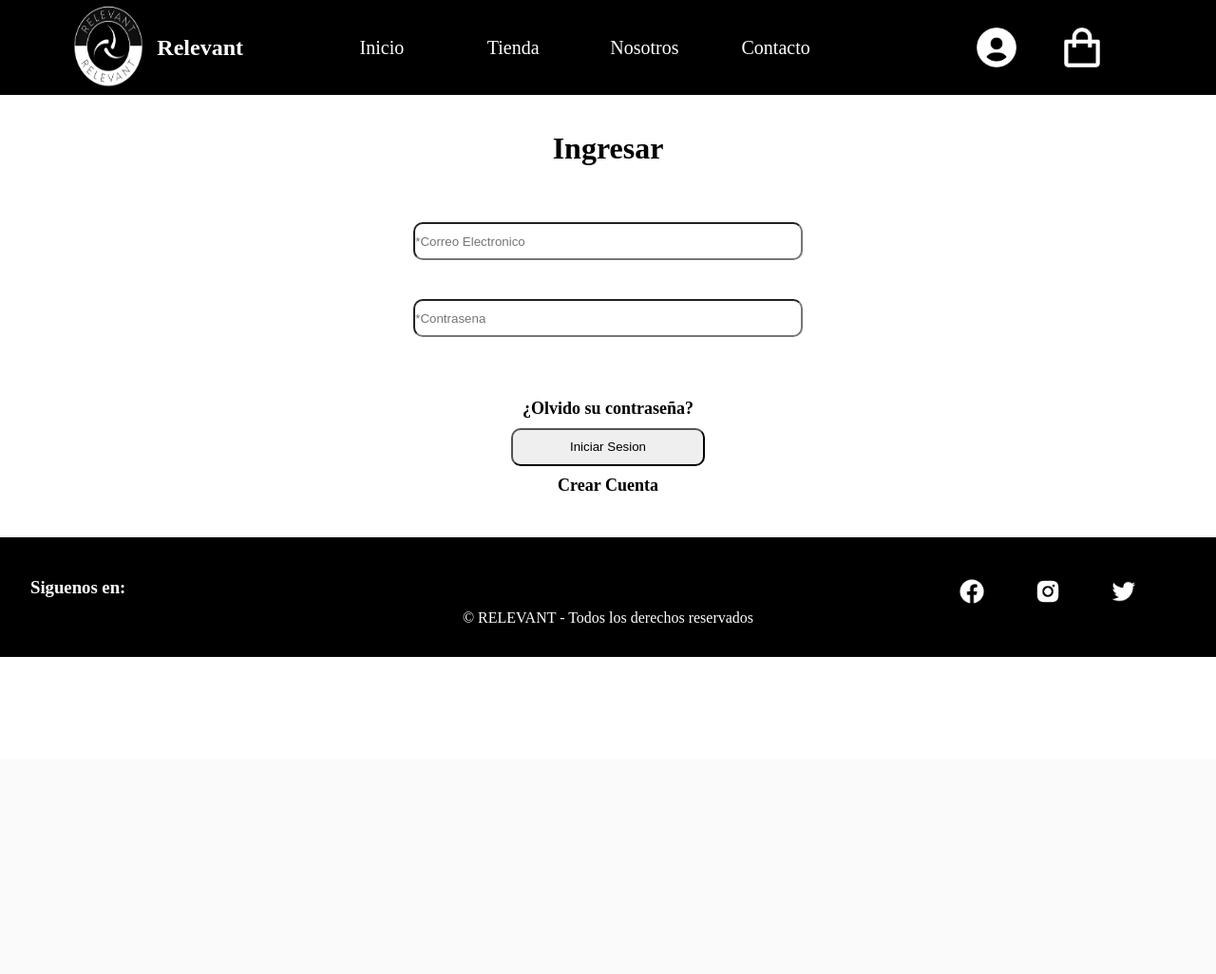
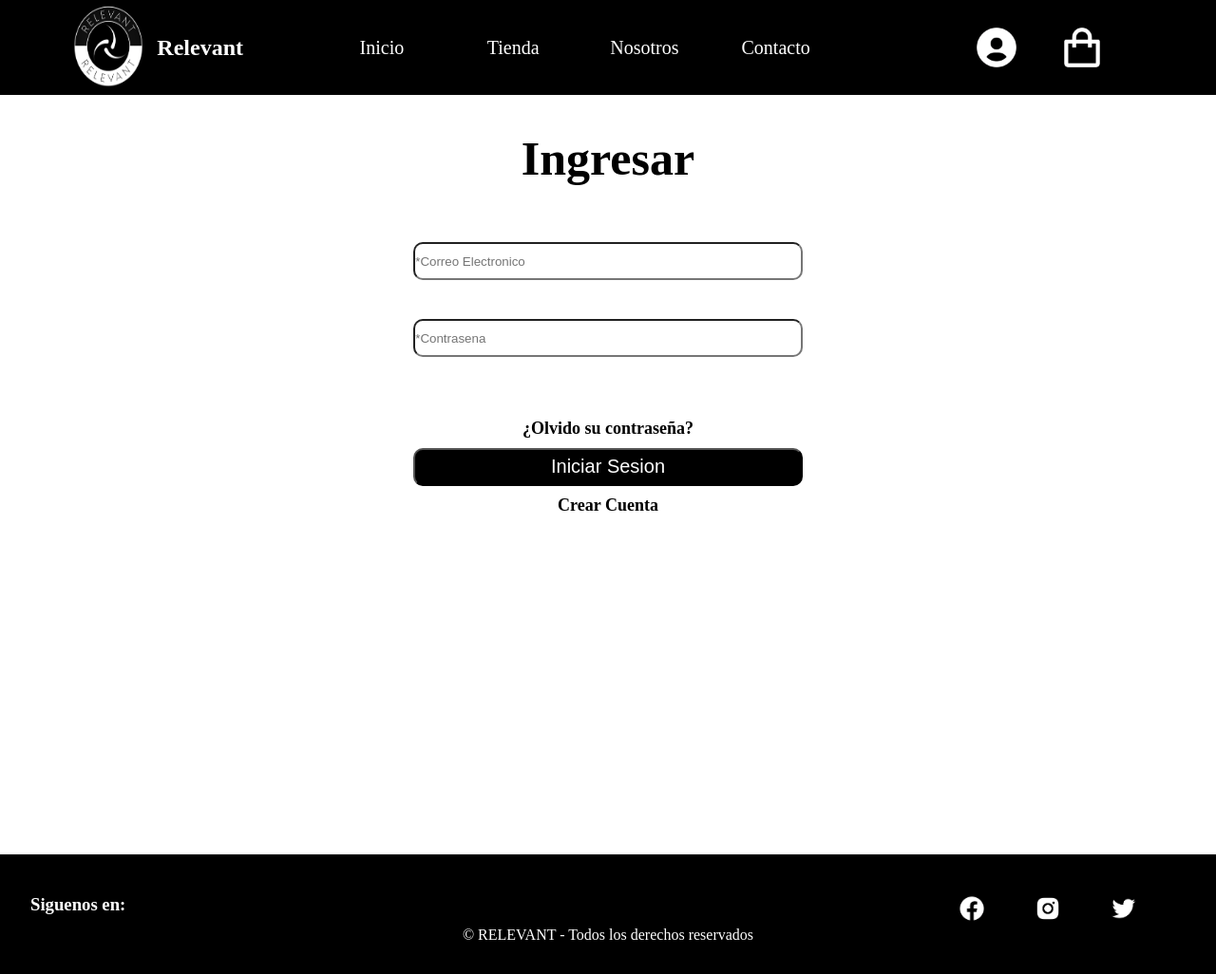
Before and after one commit to Erick2509/Relevant, a PHP site: page /ini_sesion.php in a window 1280 px wide. Shown: the whole page at 95% size. Before the commit the page ends 692 px from the top, so only its background shows below. Run offline with PHP 8.4, Linux system fonts and the light colour scheme.

Commit message:
actualizacion

```diff
--- a/Envio.php
+++ b/Envio.php
@@ -1,5 +1,5 @@
 <!DOCTYPE html>
-<html lang="en">
+<html lang="es">
 
 <head>
   <meta charset="UTF-8">
--- a/css/style_envio.css
+++ b/css/style_envio.css
@@ -36,7 +36,7 @@
 
 /*migas*/
 .contenido_pago .migas_pan {
-  width: 38%;
+  width: 40%;
   overflow: auto;
   padding-left: 31%;
   padding-right: 31%;
--- a/css/style_ini.css
+++ b/css/style_ini.css
@@ -2,10 +2,12 @@
 .crear_cuenta h1 {
   text-align: center;
   padding: 3% 0;
+  font-size: 50px;
 }
 .crear_cuenta {
   width: 100%;
   text-align: center;
+  min-height: 100vh;
 }
 .crear_cuenta p {
   width: 100%;
@@ -40,9 +42,21 @@
   padding: 1% 0;
 }
 .crear_cuenta .ini_crear .iniciar_sesion a input {
-  width: 20%;
+  width: 40%;
+  font-size: 20px;
   cursor: pointer;
+  background-color: #000000;
+  color: #ffffff;
 }
+.crear_cuenta .ini_crear h3:hover {
+  text-decoration: underline;
+}
+.crear_cuenta .ini_crear .iniciar_sesion a input:hover {
+  background-color: #ffffff;
+  color: #000000;
+  border: solid 2px #000000;
+}
+
 .error {
   width: 100%;
   color: red;
--- a/css/style_pago.css
+++ b/css/style_pago.css
@@ -36,7 +36,7 @@
 
 /*migas*/
 .contenido_pago .migas_pan {
-  width: 38%;
+  width: 40%;
   overflow: auto;
   padding-left: 31%;
   padding-right: 31%;
--- a/ini_sesion.php
+++ b/ini_sesion.php
@@ -11,7 +11,7 @@
       <input name="correo" type="email" placeholder="*Correo Electronico" id="correo" />
     </p>
     <p>
-      <input name="contrasena" type="text" placeholder="*Contrasena" id="contraseña" />
+      <input name="contrasena" type="password" placeholder="*Contrasena" id="contraseña" />
     </p>
 
     <div class="ini_crear">
```
Also changed, not shown: css/style_contacto.css (+9 -5 lines), css/style_crea_cuenta.css (+9 -1 lines).
